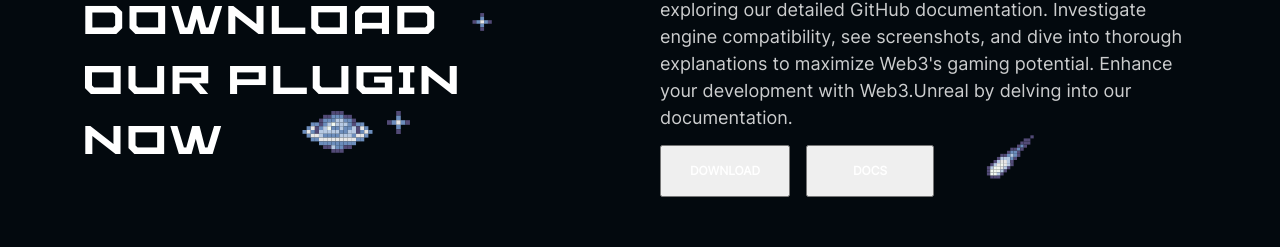
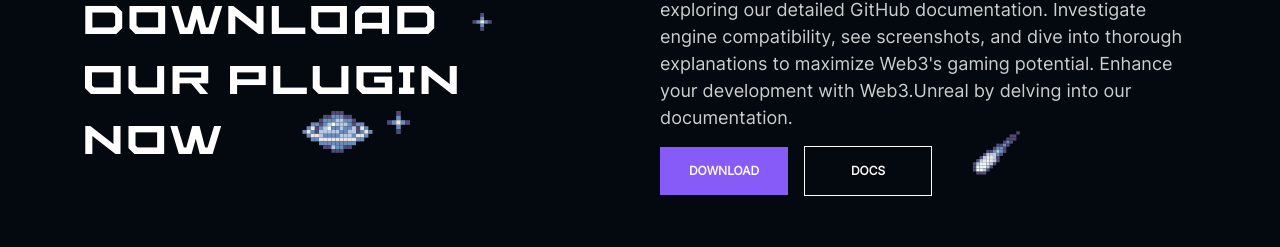
Before and after one commit to G7DAO/unreal-web3, a React (Create React App) app: page / in a window 1280 px wide. Shown: the part 3873-4120 px from the top of the page. Built offline with nearby package versions, Linux system fonts and the light colour scheme.

Commit message:
fix download plugin buttons

```diff
--- a/src/pages/Landing/index.js
+++ b/src/pages/Landing/index.js
@@ -14,7 +14,7 @@
                     <HeroButtons showHighlight={true}/>
                 </div>
                 <div className={styles.heroRightWrapper}>
-                    <img src='images/hero_cover.svg' className={styles.heroCoverImg} alt='Hero Cover Image' />
+                    <img src='images/hero_cover.svg' className={styles.heroCoverImg} alt='Hero Cover' />
                     <img src='images/hero_fly.svg' alt='Hero Fly' className={styles.heroFly} />
                 </div>
             </section>
@@ -105,11 +105,10 @@
                 </p>
                 <div>
                     <p className={styles.downloadSectionDesc}>Learn more about Web3 integration into Unreal Engine by exploring our detailed GitHub documentation. Investigate engine compatibility, see screenshots, and dive into thorough explanations to maximize Web3's gaming potential. Enhance your development with Web3.Unreal by delving into our documentation.</p>
-                    <div className={styles.downloadActionRow}>
-                        <button className={styles.heroDownloadBtn}>Download</button>
-                        <button className={styles.heroDocsBtn}>Docs</button>
+                    <div className={styles.downloadPluginCTAContainer}>
+                        <HeroButtons showHighlight={false} />
+                    </div>
                     <img src='images/effect8.svg' alt='Effect' className={styles.effect8} />
-                    </div>
                 </div>
             </section>
         </div>
--- a/src/pages/Landing/styles.module.css
+++ b/src/pages/Landing/styles.module.css
@@ -580,3 +580,8 @@
     max-width: 1200px;
     margin: 0px auto;
 }
+
+.downloadPluginCTAContainer {
+    margin-right: 40px;
+    display: inline-block;
+}
```
